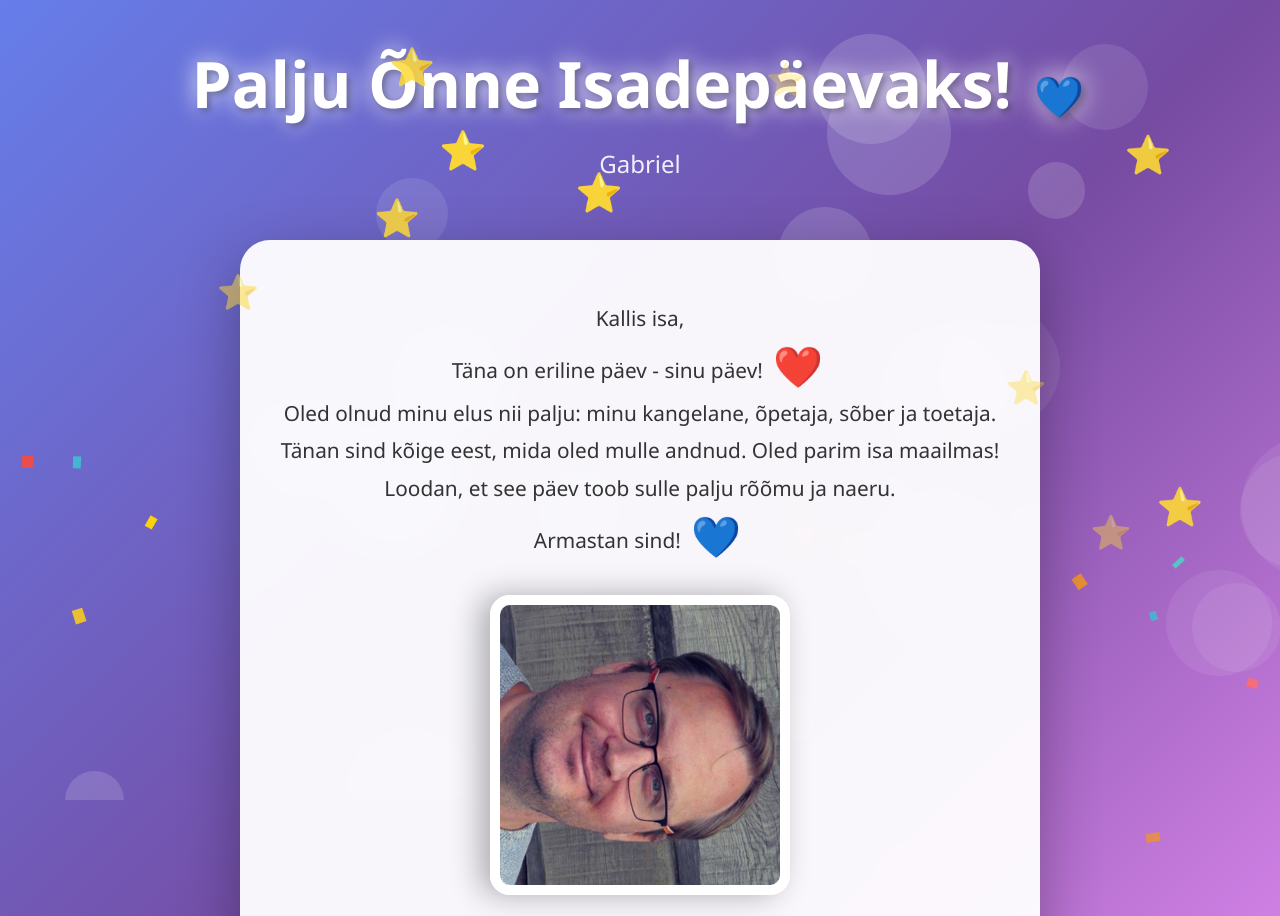
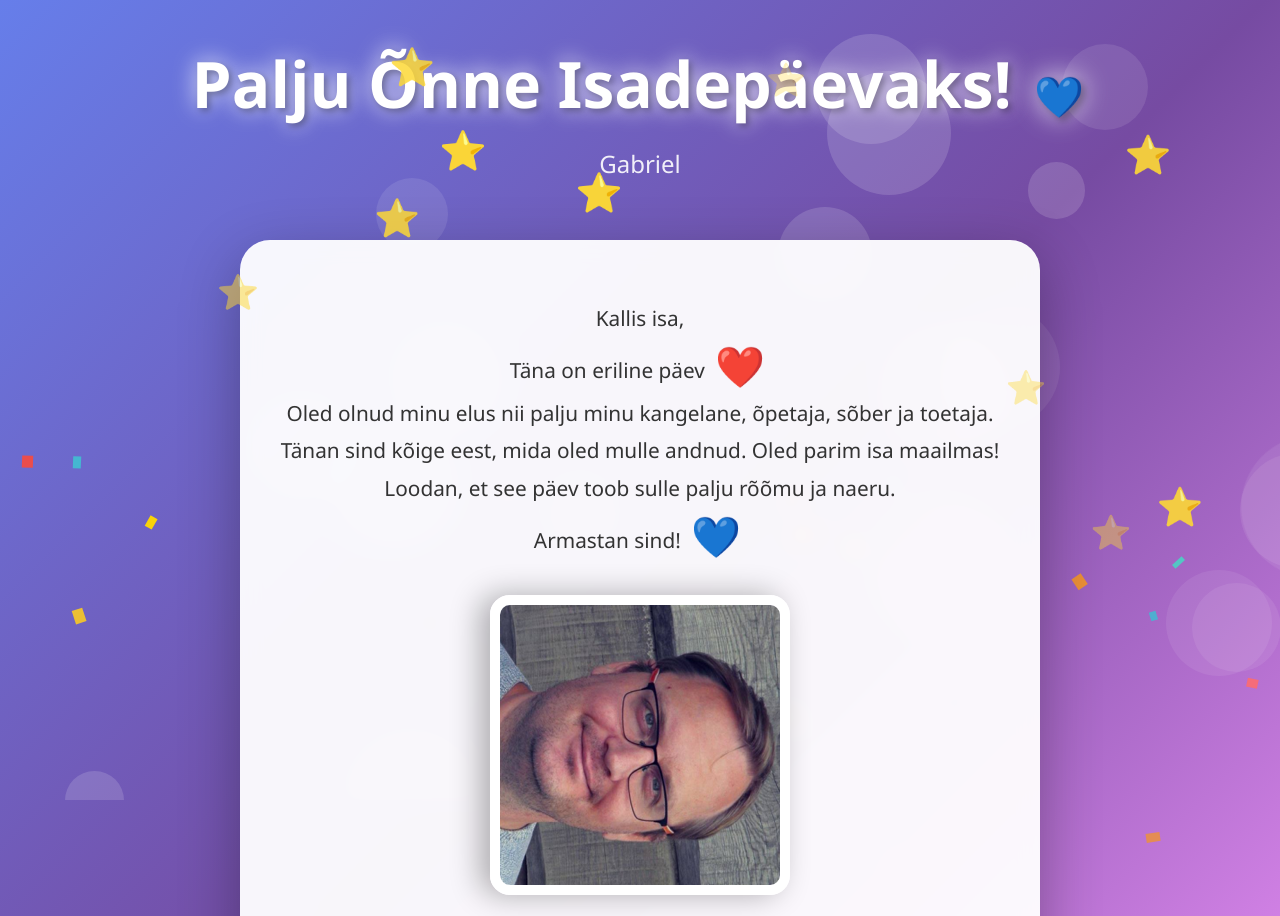
Before and after one commit to 13969-hub/isadepaev, a plain HTML site: page Isadepaev1/index.html in a window 1280 px wide. Shown: the top 916 px of the page. Drawn offline with Linux system fonts and the light colour scheme.

Commit message:
Update index.html

```diff
--- a/Isadepaev1/index.html
+++ b/Isadepaev1/index.html
@@ -335,8 +335,8 @@
         <div class="card">
             <div class="message">
                 <p>Kallis isa,</p>
-                <p>Täna on eriline päev - sinu päev! <span class="heart">❤️</span></p>
-                <p>Oled olnud minu elus nii palju: minu kangelane, õpetaja, sõber ja toetaja.</p>
+                <p>Täna on eriline päev <span class="heart">❤️</span></p>
+                <p>Oled olnud minu elus nii palju minu kangelane, õpetaja, sõber ja toetaja.</p>
                 <p>Tänan sind kõige eest, mida oled mulle andnud. Oled parim isa maailmas!</p>
                 <p>Loodan, et see päev toob sulle palju rõõmu ja naeru.</p>
                 <p>Armastan sind! <span class="heart">💙</span></p>
```
